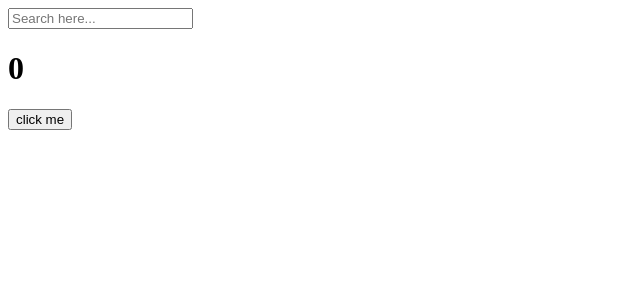
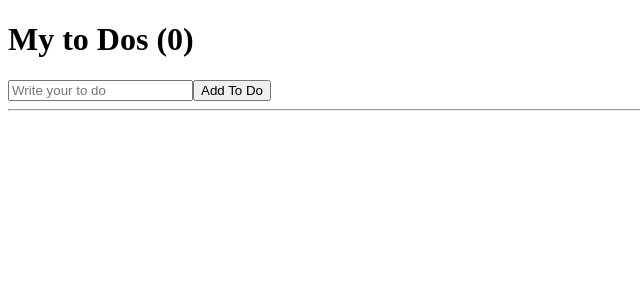
Before and after one commit to chanani/nomadcoders-movie-app, a React (Create React App) app: page / in a window 1280 px wide. Shown: the top 300 px of the page, without its empty margins (0-640 px from the left). Built offline with nearby package versions, Linux system fonts and the light colour scheme.

Commit message:
react를 이용한 todoList 추가

```diff
--- a/src/App.js
+++ b/src/App.js
@@ -1,33 +1,34 @@
-import Button from "./Button";
-import styles from "./App.module.css"
-import { useState, useEffect } from "react";
+import {useState, useEffect} from "react";
+
 function App() {
-  const [counter, setValue] = useState(0);
-  const [keyword, setKeyword] = useState("");
-  const onClick = () => setValue((prev) => prev + 1);
-  const onChange = (event) => setKeyword(event.target.value);
-  const iRunOnlyOnce = () => {
-    console.log("i run only once.");
-  };
-  useEffect(iRunOnlyOnce, []);
-  useEffect(() => {
-    console.log("I run when 'keyword' changes.");
-    if(keyword !== "" && keyword.length > 5){
-      console.log("SEARCH FOR", keyword);
+  const [toDo, setToDo]  = useState("");
+  const [toDos, setToDos] = useState([]);
+  const onChange = (event) => setToDo(event.target.value);
+  const onSubmit = (event) => {
+    event.preventDefault();
+    if(toDo === ""){
+      return;
     }
-  },[keyword]);
+    setToDos(currentArray => [toDo, ...currentArray]);
+    setToDo("");
+  }
+  console.log(toDos);
   return (
-    <div>
-      <input
-      value={keyword}
-      type="text"
-      placeholder="Search here..."
-      onChange={onChange}
-      />
-      <h1>{counter}</h1>
-      <button onClick={onClick}>click me</button>
-    </div>
-  );
-}
+  <div>
+    <h1>My to Dos ({toDos.length})</h1>
+    <form onSubmit={onSubmit}>
+      <input onChange={onChange} value={toDo} type="text" placeholder="Write your to do"/>
+      <button >Add To Do</button>
+    </form>
+    <hr />
+    <ul>
+      {toDos.map((item, index) => (
+        <li key={index}>{item}</li>
+        ))
+      }
+    </ul>
+  </div>
+  )
+};
 
 export default App;
```
Also changed, not shown: src/App1.js (added, +33 -0 lines), src/App2(cleanup).js (added, +22 -0 lines).
